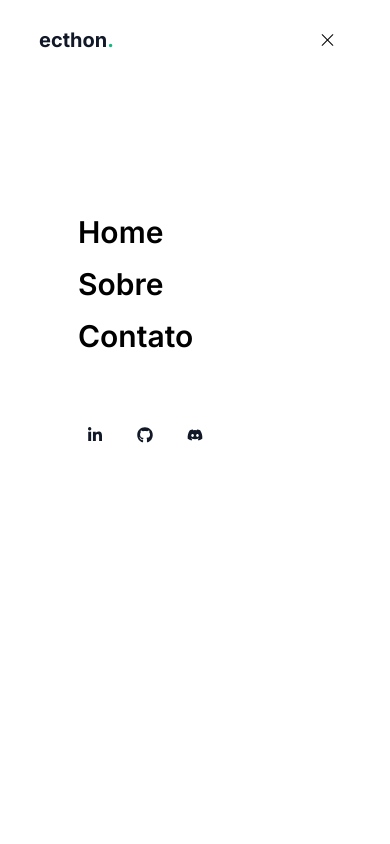
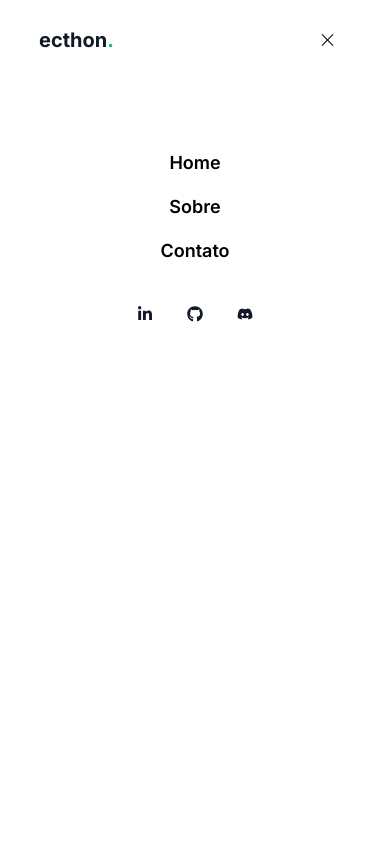
Before and after one commit to ecthon/ecthon-app-2023, a Next.js app: page / in a window 390 px wide. Both pictures are taken after a click on the button 327 px from the left and 40 px from the top of the page. Shown: the top 844 px of the page. Built offline with nearby package versions, Linux system fonts and the light colour scheme.

Commit message:
responsive menu

```diff
--- a/src/components/Header/Nav.tsx
+++ b/src/components/Header/Nav.tsx
@@ -3,11 +3,11 @@ import { Socials } from "../Footer/Socials";
 export function Nav() {
     return(
         <div className="flex w-full h-full bg-white absolute z-10">
-            <div className="flex flex-col w-3/5 h-3/5 mx-auto justify-center">
-                <nav className="flex flex-col gap-4 mb-16">
-                    <a href="#" className="text-3xl font-semibold hover:text-blue-700">Home</a>
-                    <a href="#" className="text-3xl font-semibold hover:text-blue-700">Sobre</a>
-                    <a href="#" className="text-3xl font-semibold hover:text-blue-700">Contato</a>
+            <div className="flex flex-col w-3/5 max-sm:w-full h-3/5 max-sm:h-80 mx-auto justify-center max-sm:items-center">
+                <nav className="flex flex-col gap-4 mb-16 max-sm:mb-8 max-sm:items-center">
+                    <a href="#" className="text-3xl max-sm:text-lg font-semibold hover:text-blue-700">Home</a>
+                    <a href="#" className="text-3xl max-sm:text-lg font-semibold hover:text-blue-700">Sobre</a>
+                    <a href="#" className="text-3xl max-sm:text-lg font-semibold hover:text-blue-700">Contato</a>
                 </nav>
                 <Socials />
             </div>
--- a/src/components/Header/index.tsx
+++ b/src/components/Header/index.tsx
@@ -20,7 +20,6 @@ export function Header() {
 
   const toggleMenu = () => {
     setOpen(!isOpen);
-    console.log(isOpen)
   };
 
   return (
```
